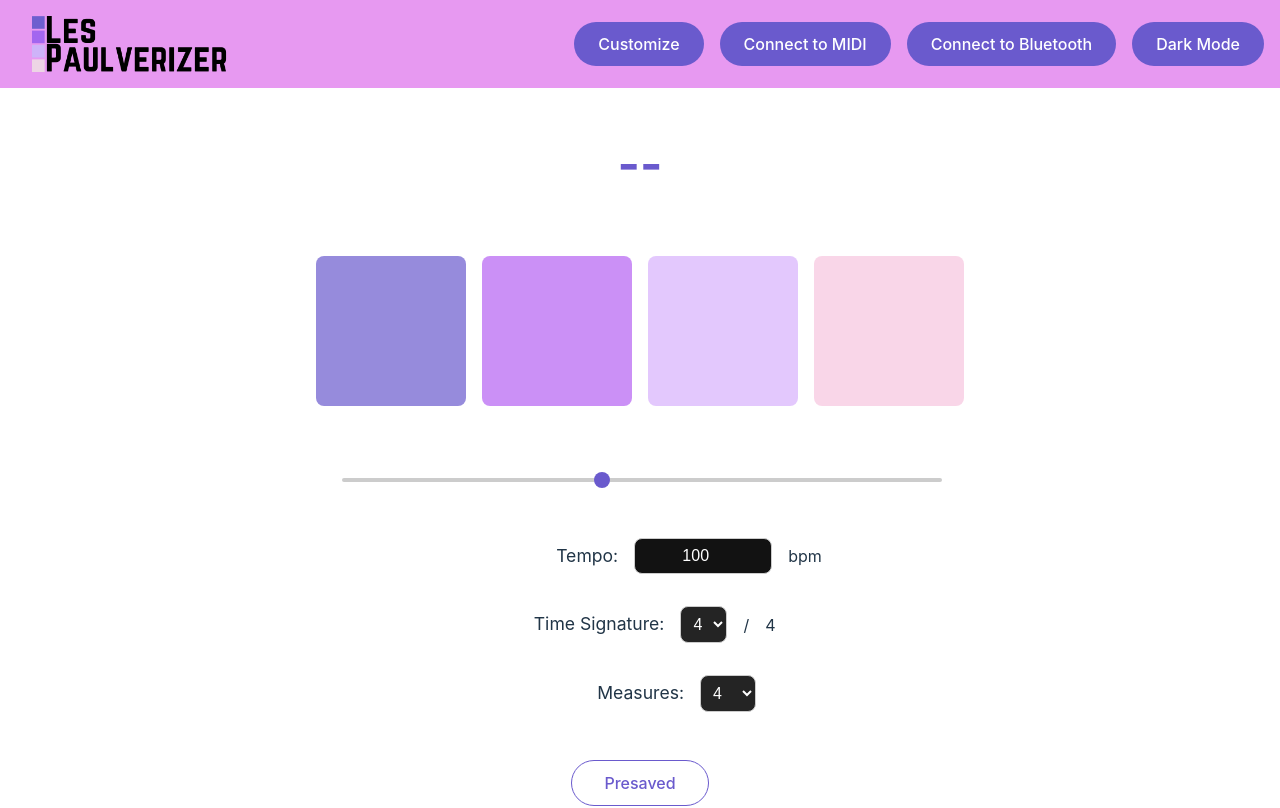
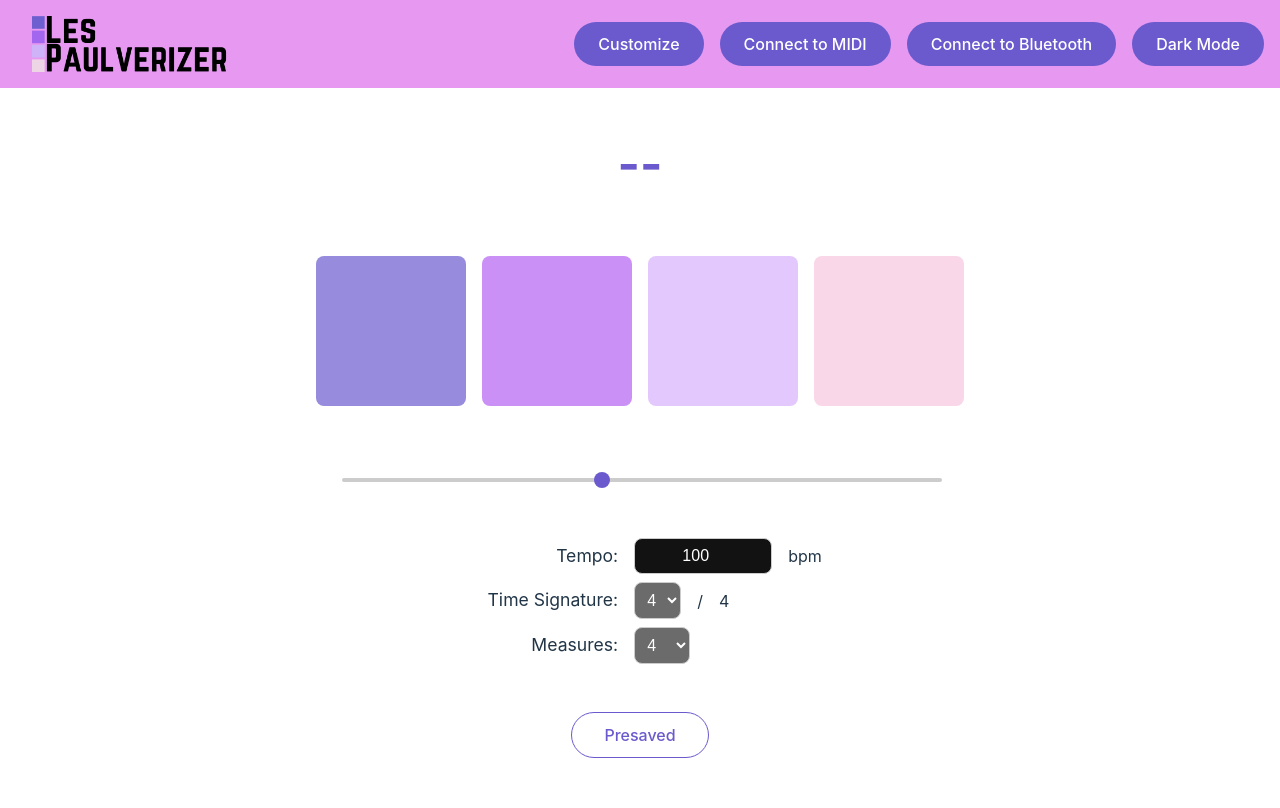
Before and after one commit to the-RAT-Lab/Les-Paulverizer, a React (Vite) app: page / in a window 1280 px wide. Shown: the top 808 px of the page. Built offline with nearby package versions, Linux system fonts and the light colour scheme.

Commit message:
Fixed a centering issue on the main page

```diff
--- a/src/App.css
+++ b/src/App.css
@@ -174,7 +174,7 @@ body {
 /* Controls section */
 .controls {
   margin: 2rem 0;
-  display: flex;
+  display: inline-table;
   flex-direction: column;
   align-items: center;
   gap: 1rem;
@@ -186,6 +186,7 @@ body {
   align-items: center;
   gap: 1rem;
   margin: 0.5rem 0;
+
 }
 
 .control-label {
@@ -208,7 +209,6 @@ body {
   border-radius: 0.5rem;
   border: 1px solid #ccc;
   font-size: 1rem;
-  background-color: #242424;
 }
 
 /* Button styles */
```
